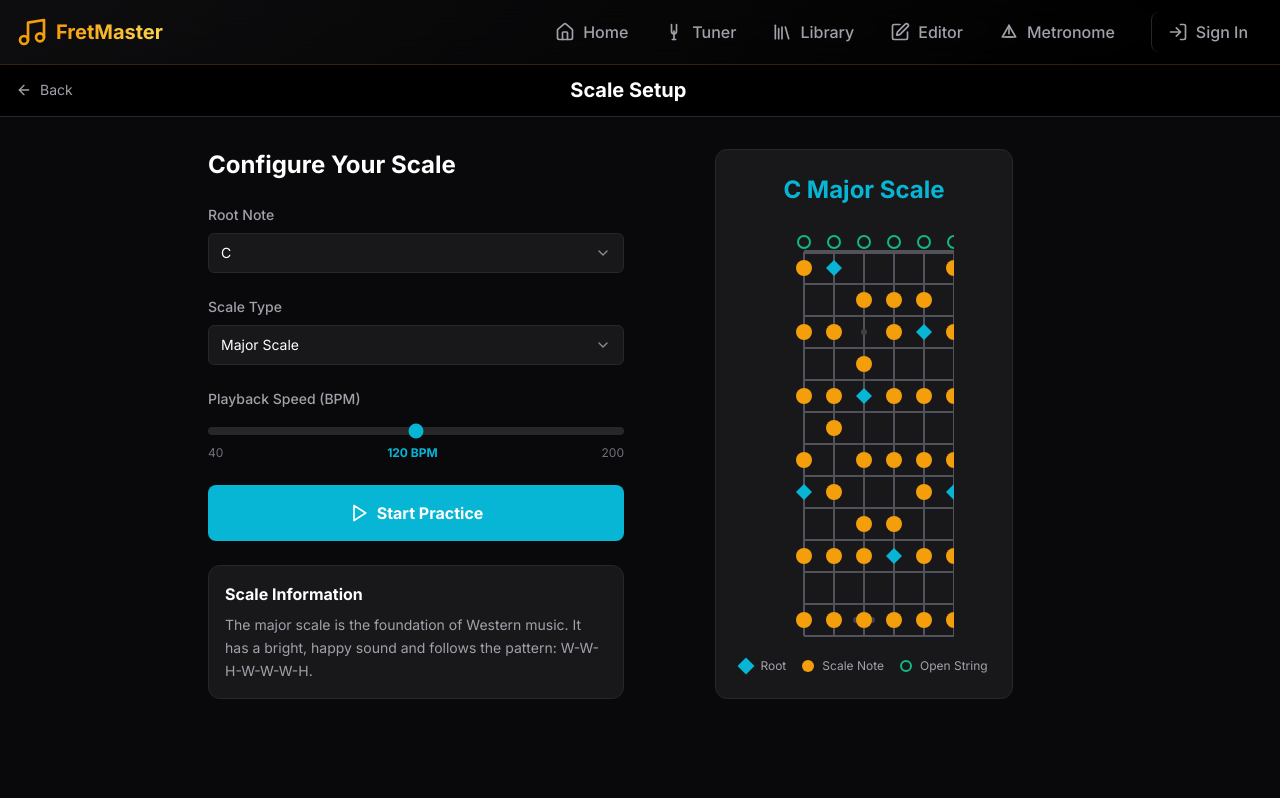
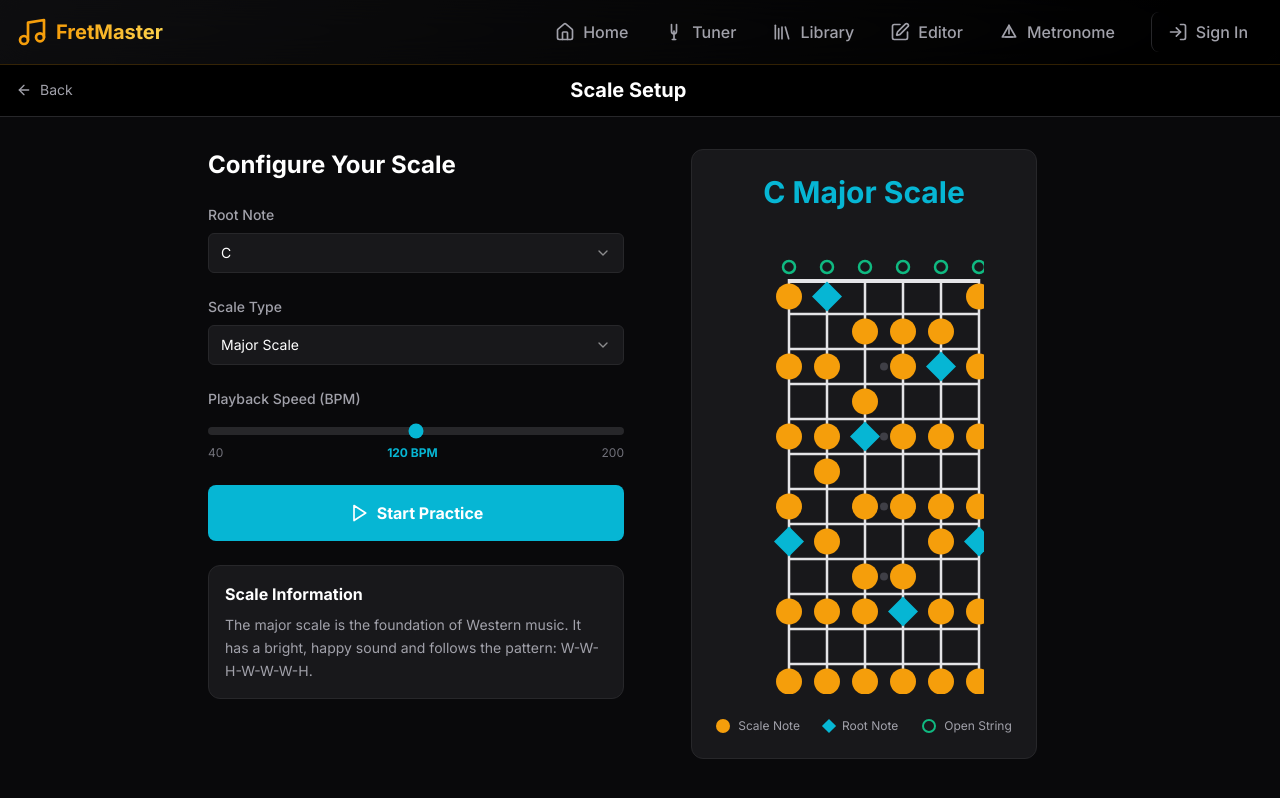
Before and after one commit to randysoller/onspace-9bg96c-13939, a React (Vite) app: page /scale-setup in a window 1280 px wide. Built offline with nearby package versions, Linux system fonts and the light colour scheme.

Commit message:
Match scale practice fretboard aesthetics to chord practice

```diff
--- a/src/components/features/ScaleFretboard.tsx
+++ b/src/components/features/ScaleFretboard.tsx
@@ -14,17 +14,16 @@ export const ScaleFretboard = ({
   showName = true
 }: ScaleFretboardProps) => {
   const dimensions = {
-    sm: { width: 120, height: 280, fretHeight: 20, stringSpacing: 20 },
-    md: { width: 180, height: 420, fretHeight: 32, stringSpacing: 30 },
-    lg: { width: 240, height: 560, fretHeight: 45, stringSpacing: 40 },
+    sm: { width: 180, height: 340, fretHeight: 25, stringSpacing: 28, padding: 35 },
+    md: { width: 240, height: 460, fretHeight: 35, stringSpacing: 38, padding: 45 },
+    lg: { width: 300, height: 580, fretHeight: 45, stringSpacing: 48, padding: 55 },
   };
 
-  const { width, height, fretHeight, stringSpacing } = dimensions[size];
+  const { width, height, fretHeight, stringSpacing, padding } = dimensions[size];
   const numStrings = 6;
   const numFrets = 12;
-  const padding = 30;
 
-  // Standard guitar tuning (E A D G B E)
+  // Standard guitar tuning (E A D G B E) - low to high
   const stringTuning = ['E', 'B', 'G', 'D', 'A', 'E'];
   const noteNames = ['C', 'C#', 'D', 'D#', 'E', 'F', 'F#', 'G', 'G#', 'A', 'A#', 'B'];
 
@@ -57,17 +56,46 @@ export const ScaleFretboard = ({
 
   const scalePositions = getScalePositions();
 
+  // Calculate dot/diamond sizes to match chord diagrams
+  const dotRadius = size === 'sm' ? 10 : size === 'md' ? 13 : 15;
+  const diamondSize = size === 'sm' ? 12 : size === 'md' ? 15 : 17;
+  const openStringRadius = size === 'sm' ? 5 : size === 'md' ? 6 : 7;
+
   return (
     <div className="flex flex-col items-center">
       {showName && (
-        <div className="text-center mb-4">
-          <h3 className="text-2xl font-bold text-cyan-500">
+        <div className="text-center mb-6">
+          <h3 className="text-3xl font-bold text-cyan-500">
             {rootNote} {scaleName}
           </h3>
         </div>
       )}
 
       <svg width={width} height={height} className="select-none">
+        {/* Nut (thick top line) */}
+        <rect
+          x={padding}
+          y={padding}
+          width={(numStrings - 1) * stringSpacing}
+          height="4"
+          fill="currentColor"
+          className="text-zinc-200"
+        />
+
+        {/* Frets (horizontal lines) */}
+        {Array.from({ length: numFrets }).map((_, i) => (
+          <line
+            key={`fret-${i + 1}`}
+            x1={padding}
+            y1={padding + (i + 1) * fretHeight}
+            x2={padding + (numStrings - 1) * stringSpacing}
+            y2={padding + (i + 1) * fretHeight}
+            stroke="currentColor"
+            strokeWidth="2.5"
+            className="text-zinc-200"
+          />
+        ))}
+
         {/* Strings (vertical lines) */}
         {Array.from({ length: numStrings }).map((_, i) => (
           <line
@@ -77,96 +105,83 @@ export const ScaleFretboard = ({
             x2={padding + i * stringSpacing}
             y2={padding + numFrets * fretHeight}
             stroke="currentColor"
-            strokeWidth="2"
-            className="text-zinc-600"
+            strokeWidth="2.5"
+            className="text-zinc-200"
           />
         ))}
 
-        {/* Frets (horizontal lines) */}
-        {Array.from({ length: numFrets + 1 }).map((_, i) => (
-          <line
-            key={`fret-${i}`}
-            x1={padding}
-            y1={padding + i * fretHeight}
-            x2={padding + (numStrings - 1) * stringSpacing}
-            y2={padding + i * fretHeight}
-            stroke="currentColor"
-            strokeWidth={i === 0 ? '4' : '2'}
-            className="text-zinc-600"
-          />
-        ))}
-
-        {/* Fret markers (dots at 3, 5, 7, 9, 12) */}
+        {/* Fret markers (dots at 3, 5, 7, 9) */}
         {[3, 5, 7, 9].map(fret => (
           <circle
             key={`marker-${fret}`}
-            cx={width / 2}
+            cx={padding + ((numStrings - 1) * stringSpacing) / 2}
             cy={padding + (fret - 0.5) * fretHeight}
-            r="3"
+            r="4"
             fill="currentColor"
             className="text-zinc-700"
           />
         ))}
         {/* Double dots at 12th fret */}
         <circle
-          cx={width / 2 - 8}
+          cx={padding + ((numStrings - 1) * stringSpacing) / 2 - 12}
           cy={padding + (12 - 0.5) * fretHeight}
-          r="3"
+          r="4"
           fill="currentColor"
           className="text-zinc-700"
         />
         <circle
-          cx={width / 2 + 8}
+          cx={padding + ((numStrings - 1) * stringSpacing) / 2 + 12}
           cy={padding + (12 - 0.5) * fretHeight}
-          r="3"
+          r="4"
           fill="currentColor"
           className="text-zinc-700"
         />
 
-        {/* Scale positions */}
-        {scalePositions.map((pos, idx) => {
-          if (pos.fret === 0) {
-            // Open string - green circle outline
-            return (
+        {/* Open string indicators (above nut) */}
+        {scalePositions
+          .filter(pos => pos.fret === 0)
+          .map((pos, idx) => (
             <circle
-                key={`pos-${idx}`}
+              key={`open-${idx}`}
               cx={padding + pos.string * stringSpacing}
-                cy={padding - 10}
-                r="6"
+              cy={padding - 12}
+              r={openStringRadius}
               fill="none"
               stroke="currentColor"
-                strokeWidth="2"
+              strokeWidth="2.5"
               className="text-emerald-500"
             />
-            );
-          } else if (pos.isRoot) {
-            // Root note - cyan diamond
+          ))}
+
+        {/* Scale positions (fretted notes only) */}
+        {scalePositions
+          .filter(pos => pos.fret > 0)
+          .map((pos, idx) => {
             const x = padding + pos.string * stringSpacing;
             const y = padding + (pos.fret - 0.5) * fretHeight;
-            const diamondSize = size === 'sm' ? 6 : size === 'md' ? 8 : 10;
 
+            if (pos.isRoot) {
+              // Root note - cyan diamond (matching chord diagrams)
               return (
-              <g key={`pos-${idx}`}>
-                <polygon
-                  points={`
-                    ${x},${y - diamondSize}
-                    ${x + diamondSize},${y}
-                    ${x},${y + diamondSize}
-                    ${x - diamondSize},${y}
-                  `}
+                <g key={`root-${idx}`}>
+                  <path
+                    d={`M ${x} ${y - diamondSize}
+                        L ${x + diamondSize} ${y}
+                        L ${x} ${y + diamondSize}
+                        L ${x - diamondSize} ${y} Z`}
                     fill="currentColor"
                     className="text-cyan-500"
                   />
                 </g>
               );
             } else {
-            // Scale note - orange dot
+              // Scale note - amber circle (matching chord diagrams)
               return (
                 <circle
-                key={`pos-${idx}`}
-                cx={padding + pos.string * stringSpacing}
-                cy={padding + (pos.fret - 0.5) * fretHeight}
-                r={size === 'sm' ? 6 : size === 'md' ? 8 : 10}
+                  key={`note-${idx}`}
+                  cx={x}
+                  cy={y}
+                  r={dotRadius}
                   fill="currentColor"
                   className="text-amber-500"
                 />
@@ -181,7 +196,7 @@ export const ScaleFretboard = ({
             x={padding + i * stringSpacing}
             y={padding + numFrets * fretHeight + 20}
             fill="currentColor"
-            className="text-xs text-zinc-500"
+            className="text-sm text-zinc-400 font-bold"
             textAnchor="middle"
           >
             {note}
@@ -189,19 +204,19 @@ export const ScaleFretboard = ({
         ))}
       </svg>
 
-      {/* Legend */}
-      <div className="flex items-center gap-4 mt-4 text-xs text-zinc-400">
+      {/* Legend - matching chord practice aesthetics */}
+      <div className="flex items-center gap-6 mt-6 text-xs">
         <div className="flex items-center gap-2">
-          <div className="w-3 h-3 bg-cyan-500 rotate-45" />
-          <span>Root</span>
+          <div className="w-3.5 h-3.5 rounded-full bg-amber-500" />
+          <span className="text-zinc-400">Scale Note</span>
         </div>
         <div className="flex items-center gap-2">
-          <div className="w-3 h-3 rounded-full bg-amber-500" />
-          <span>Scale Note</span>
+          <div className="w-2.5 h-2.5 rotate-45 bg-cyan-500" />
+          <span className="text-zinc-400">Root Note</span>
         </div>
         <div className="flex items-center gap-2">
-          <div className="w-3 h-3 rounded-full border-2 border-emerald-500" />
-          <span>Open String</span>
+          <div className="w-3.5 h-3.5 rounded-full border-2 border-emerald-500" />
+          <span className="text-zinc-400">Open String</span>
         </div>
       </div>
     </div>
```
Lines whose indentation alone changed are shown as unchanged.
